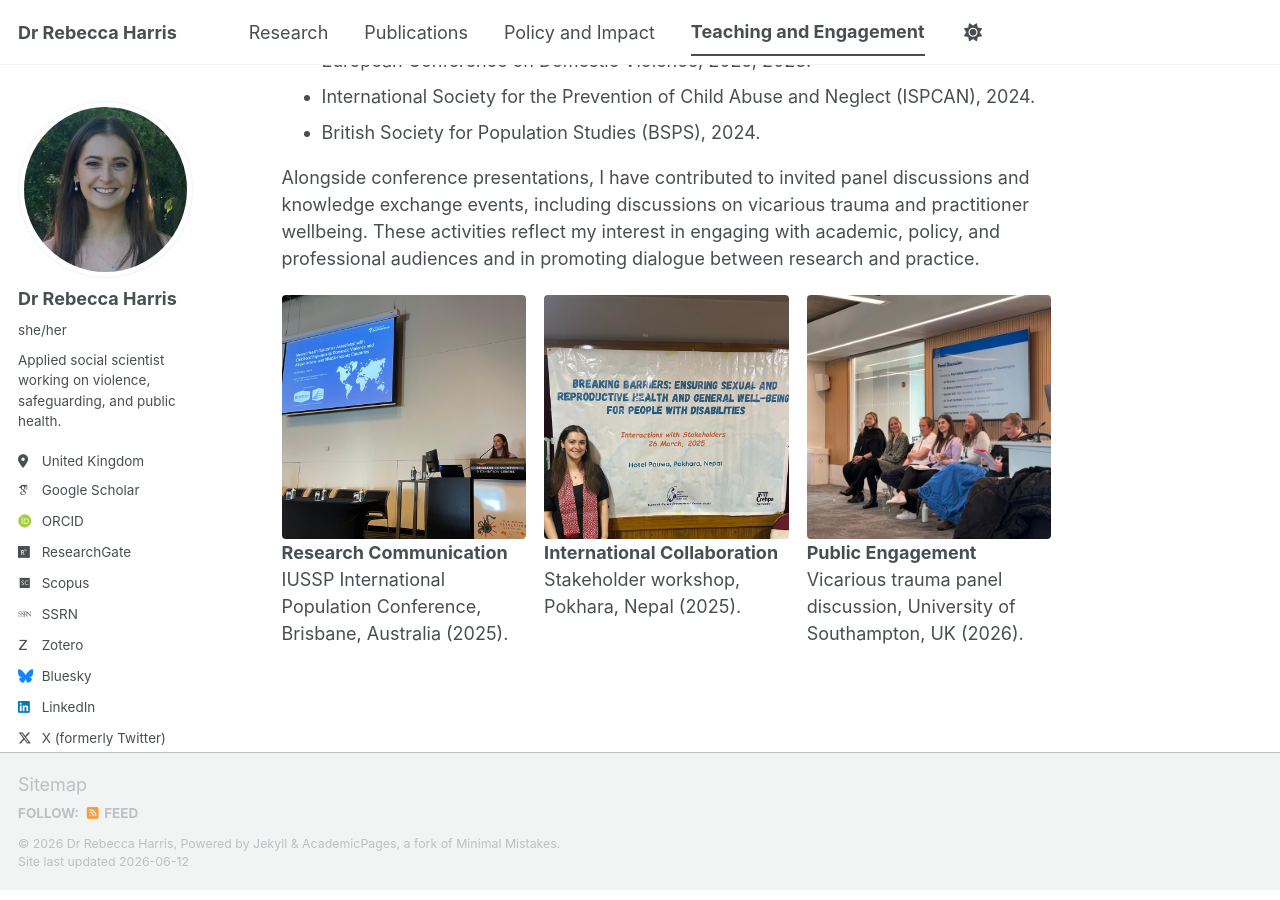
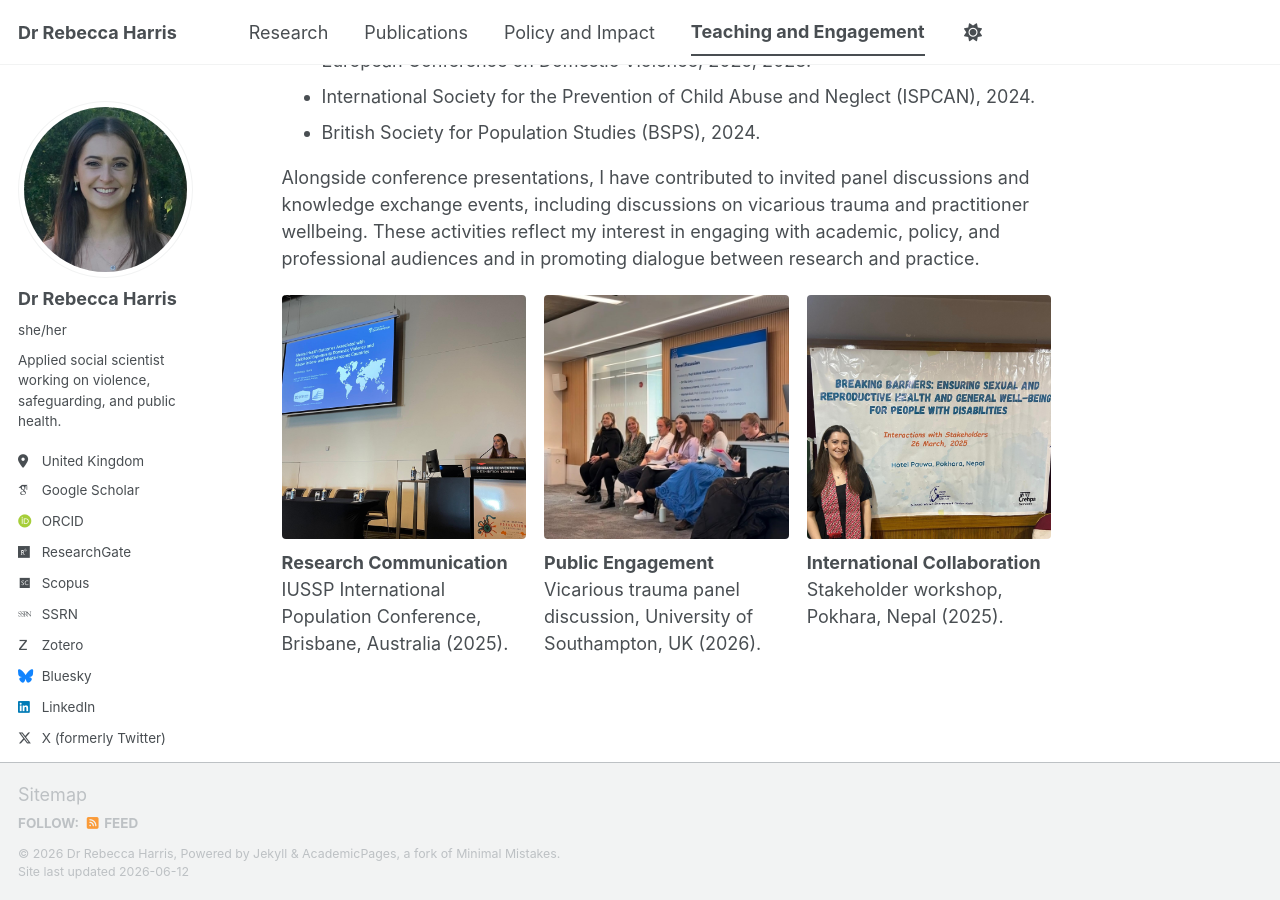
Before and after one commit to DrRebeccaHarris/drrebeccaharris.github.io, a Jekyll site: the page built from _pages/_pages/teaching-and-talks.md, in a window 1280 px wide and 900 px high, scrolled down 1121 px. Built offline with Jekyll 4.4.1, drawn with Linux system fonts in a browser that asks for light colours; some web fonts are replaced; a script bundle is joined from its source files by our own code; library files that are not in the unit come from our copies; some of the changed lines change nothing that is shown.

Commit message:
Update teaching-and-talks.md

```diff
--- a/_pages/_pages/teaching-and-talks.md
+++ b/_pages/_pages/teaching-and-talks.md
@@ -33,31 +33,43 @@ Alongside conference presentations, I have contributed to invited panel discussi
 
 <div style="display: grid; grid-template-columns: repeat(3, 1fr); gap: 18px; margin-top: 20px;">
 
-<div>
-    <img src="/images/iussp-2025.jpg" alt="Dr Rebecca Harris presenting research on mental health outcomes associated with childhood exposure to domestic violence and abuse at the International Population Conference in Brisbane, Australia, in 2025." style="width: 100%;
-            aspect-ratio: 1 / 1;
-            object-fit: cover;
-            border-radius: 4px;">
-    <p><strong>Research Communication</strong><br>
-    IUSSP International Population Conference, Brisbane, Australia (2025).</p>
-  </div>
-
-    <div>
-    <img src="/images/nepal-workshop-2025.jpg" alt="Dr Rebecca Harris attending a stakeholder workshop on disability and sexual and reproductive health in Pokhara, Nepal, in 2025." style="width: 100%;
-            aspect-ratio: 1 / 1;
-            object-fit: cover;
-            border-radius: 4px;">
-    <p><strong>International Collaboration</strong><br>
-    Stakeholder workshop, Pokhara, Nepal (2025).</p>
+  <div>
+    <img src="/images/iussp-2025.jpg"
+         alt="Dr Rebecca Harris presenting research on mental health outcomes associated with childhood exposure to domestic violence and abuse at the International Population Conference in Brisbane, Australia, in 2025."
+         style="width: 100%;
+                aspect-ratio: 1 / 1;
+                object-fit: cover;
+                border-radius: 4px;">
+    <p style="margin-top: 10px;">
+      <strong>Research Communication</strong><br>
+      IUSSP International Population Conference, Brisbane, Australia (2025).
+    </p>
   </div>
 
   <div>
-    <img src="/images/panel-vicarious-trauma.jpg" alt="Dr Rebecca Harris participating in an interdisciplinary panel discussion on vicarious trauma and researcher wellbeing at the University of Southampton in 2026." style="width: 100%;
-            aspect-ratio: 1 / 1;
-            object-fit: cover;
-            border-radius: 4px;">
-    <p><strong>Public Engagement</strong><br>
-    Vicarious trauma panel discussion, University of Southampton, UK (2026).</p>
+    <img src="/images/panel-vicarious-trauma.jpg"
+         alt="Dr Rebecca Harris participating in an interdisciplinary panel discussion on vicarious trauma and researcher wellbeing at the University of Southampton in 2026."
+         style="width: 100%;
+                aspect-ratio: 1 / 1;
+                object-fit: cover;
+                border-radius: 4px;">
+    <p style="margin-top: 10px;">
+      <strong>Public Engagement</strong><br>
+      Vicarious trauma panel discussion, University of Southampton, UK (2026).
+    </p>
+  </div>
+
+  <div>
+    <img src="/images/nepal-workshop-2025.jpg"
+         alt="Dr Rebecca Harris attending a stakeholder workshop on disability and sexual and reproductive health in Pokhara, Nepal, in 2025."
+         style="width: 100%;
+                aspect-ratio: 1 / 1;
+                object-fit: cover;
+                border-radius: 4px;">
+    <p style="margin-top: 10px;">
+      <strong>International Collaboration</strong><br>
+      Stakeholder workshop, Pokhara, Nepal (2025).
+    </p>
   </div>
 
 </div>
```
